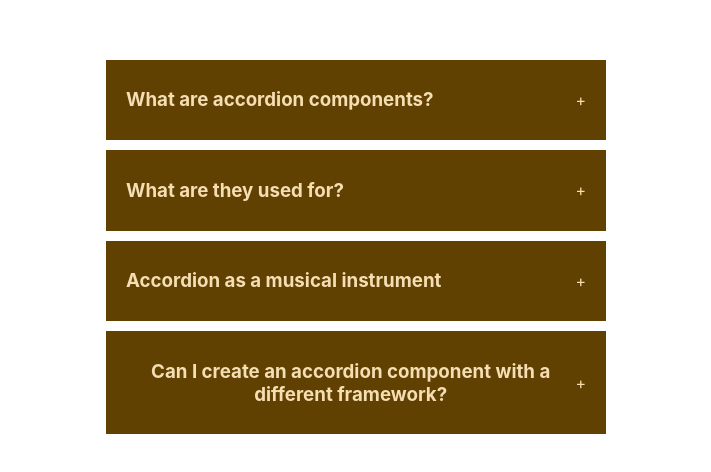
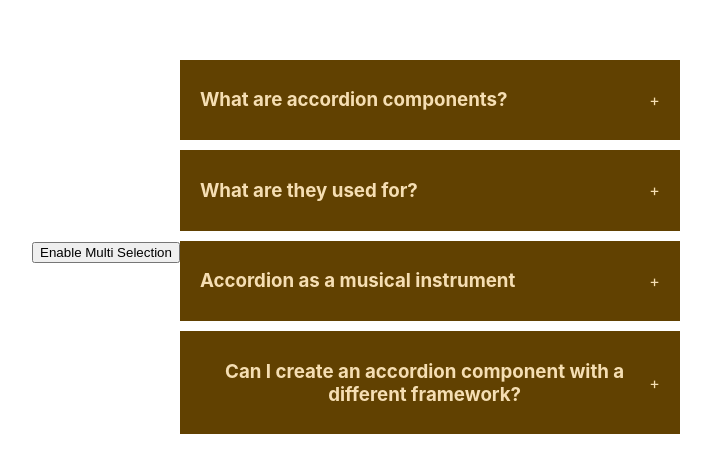
Before and after one commit to Katiasun/Build-React-Projects, a React (Create React App) app: page / in a window 1280 px wide. Shown: the part 148-620 px from the top of the page, without its empty margins (284-995 px from the left). Built offline with nearby package versions, Linux system fonts and the light colour scheme.

Commit message:
Start to do Multi selection Accordion. Add btn

```diff
--- a/src/components/accordian/index.jsx
+++ b/src/components/accordian/index.jsx
@@ -13,6 +13,7 @@ export default function Accordian() {
 
   return (
     <div className="wrapper">
+      <button>Enable Multi Selection</button>
       <div className="accordion">
         {data && data.length > 0 ? (
           data.map((dataItem) => (
```
